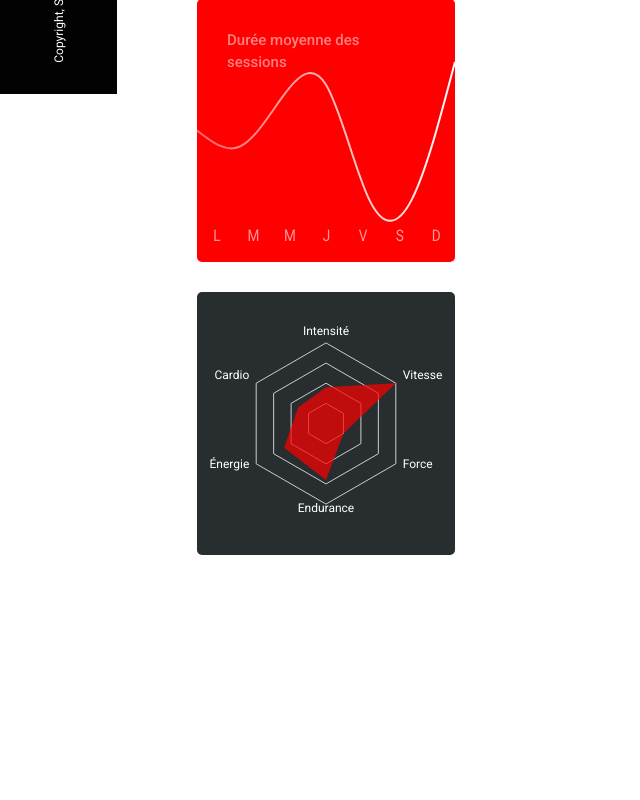
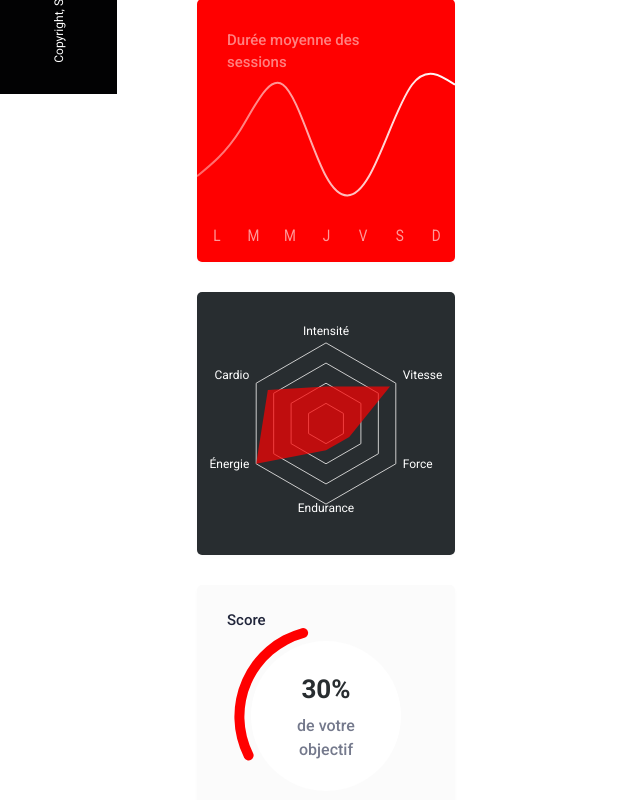
Before and after one commit to Younnbzh/projet12-sportsee, a React (Vite) app in the folder SportSee/: page / in a window 1280 px wide. Shown: the part 706-1506 px from the top of the page, without its empty margins (0-640 px from the left). Before the commit the page ends 1311 px from the top, so only its background shows below. Built offline with nearby package versions, Linux system fonts and the light colour scheme.

Commit message:
User Story #14 - RadialBarChart Score moyen

```diff
--- a/SportSee/src/App.jsx
+++ b/SportSee/src/App.jsx
@@ -12,7 +12,7 @@ import UserKeyData from './components/userKeyData';
 import './styles/main.css';
 
 function App() {
-  const userId = 12;
+  const userId = 18;
   return (
     <div className="app">
       <HorizontalNav />
@@ -23,8 +23,8 @@ function App() {
           <UserActivity userId={userId} />
           <UserInfos userId={userId} />
           <UserAverage userId={userId} />
+          <UserActivityType userId={userId} />
           <UserGoal userId={userId} />
-          <UserActivityType userId={userId} />
           <UserKeyData userId={userId} />
         </main>
       </div>
--- a/SportSee/src/components/userGoal.jsx
+++ b/SportSee/src/components/userGoal.jsx
@@ -1,5 +1,6 @@
 import React, { useState, useEffect } from 'react';
 import { getUserData } from '../services/api';
+import { RadialBarChart, RadialBar, ResponsiveContainer, PolarAngleAxis } from 'recharts';
 import '../styles/components/userGoal.css';
 
 function userGoal({ userId }) {
@@ -11,7 +12,16 @@ function userGoal({ userId }) {
       try {
         const data = await getUserData(userId);
         if (data) {
-          setGoalData(data);
+          // correction des données pour accepter score ou todayScore
+          const score = data.score || data.todayScore;
+          const formattedData = [
+            {
+              name: 'Score',
+              value: score * 100,
+              fill: '#FF0000'
+            }
+          ];
+          setGoalData(formattedData);
         } else {
           setError('Utilisateur non trouvé');
         }
@@ -28,7 +38,42 @@ function userGoal({ userId }) {
   if (!goalData) return <div className="error">Aucune donnée disponible</div>;
 
   return (
-    console.log('goalData:', goalData)
+    <div className="goal-chart">
+      <h3 className="goal-title">Score</h3>
+      <div className="background-circle"></div>
+      <div className="score-container">
+        <div className="score-value">
+          <span className="score-percentage">{goalData[0].value}%</span>
+          <span className="score-text">de votre<br />objectif</span>
+        </div>
+      </div>
+      <ResponsiveContainer width="100%" height="100%">
+        <RadialBarChart
+          cx="50%"
+          cy="50%"
+          innerRadius="70%"
+          outerRadius="80%"
+          barSize={10}
+          data={goalData}
+          startAngle={210}
+          endAngle={-150}
+        >
+          <PolarAngleAxis
+            type="number"
+            domain={[0, 100]}
+            angleAxisId={0}
+            tick={false}
+          />
+          <RadialBar
+            background={false}
+            clockWise
+            dataKey="value"
+            cornerRadius={10}
+            fill="#FF0000"
+          />
+        </RadialBarChart>
+      </ResponsiveContainer>
+    </div>
   );
 }
 
--- a/SportSee/src/styles/components/userGoal.css
+++ b/SportSee/src/styles/components/userGoal.css
@@ -0,0 +1,69 @@
+.goal-chart {
+    background-color: #FBFBFB;
+    border-radius: 5px;
+    box-shadow: 0px 2px 4px rgba(0, 0, 0, 0.0212249);
+    width: 258px;
+    height: 263px;
+    position: relative;
+}
+
+.goal-title {
+    position: absolute;
+    top: 24px;
+    left: 30px;
+    font-size: 15px;
+    font-weight: 500;
+    color: #20253A;
+    margin: 0;
+}
+
+.background-circle {
+    position: absolute;
+    top: 50%;
+    left: 50%;
+    transform: translate(-50%, -50%);
+    width: 150px;
+    height: 150px;
+    background:#FFF;
+    border-radius: 50%;
+    z-index: 1;
+}
+
+.score-container {
+    position: absolute;
+    top: 0;
+    left: 0;
+    width: 100%;
+    height: 100%;
+    display: flex;
+    justify-content: center;
+    align-items: center;
+    pointer-events: none;
+}
+
+.score-value {
+    background-color: white;
+    width: 140px;
+    height: 140px;
+    border-radius: 50%;
+    display: flex;
+    flex-direction: column;
+    justify-content: center;
+    align-items: center;
+    text-align: center;
+    z-index: 10;
+}
+
+.score-percentage {
+    font-size: 26px;
+    font-weight: 700;
+    color: #282D30;
+    margin-bottom: 5px;
+}
+
+.score-text {
+    font-size: 16px;
+    font-weight: 500;
+    color: #74798C;
+    line-height: 1.5;
+}
```
Also changed, not shown: SportSee/src/services/api.js (+4 -4 lines).
